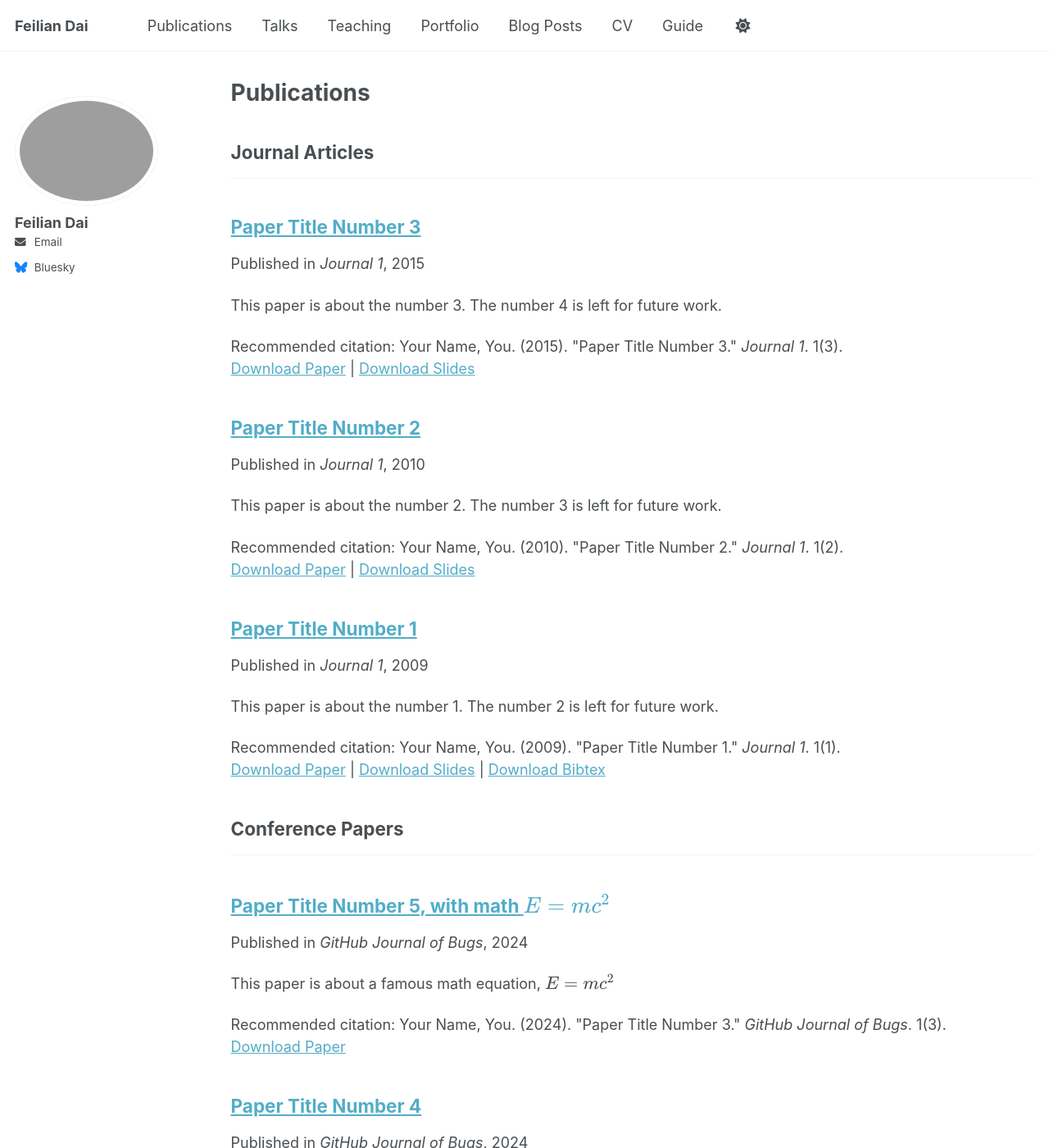
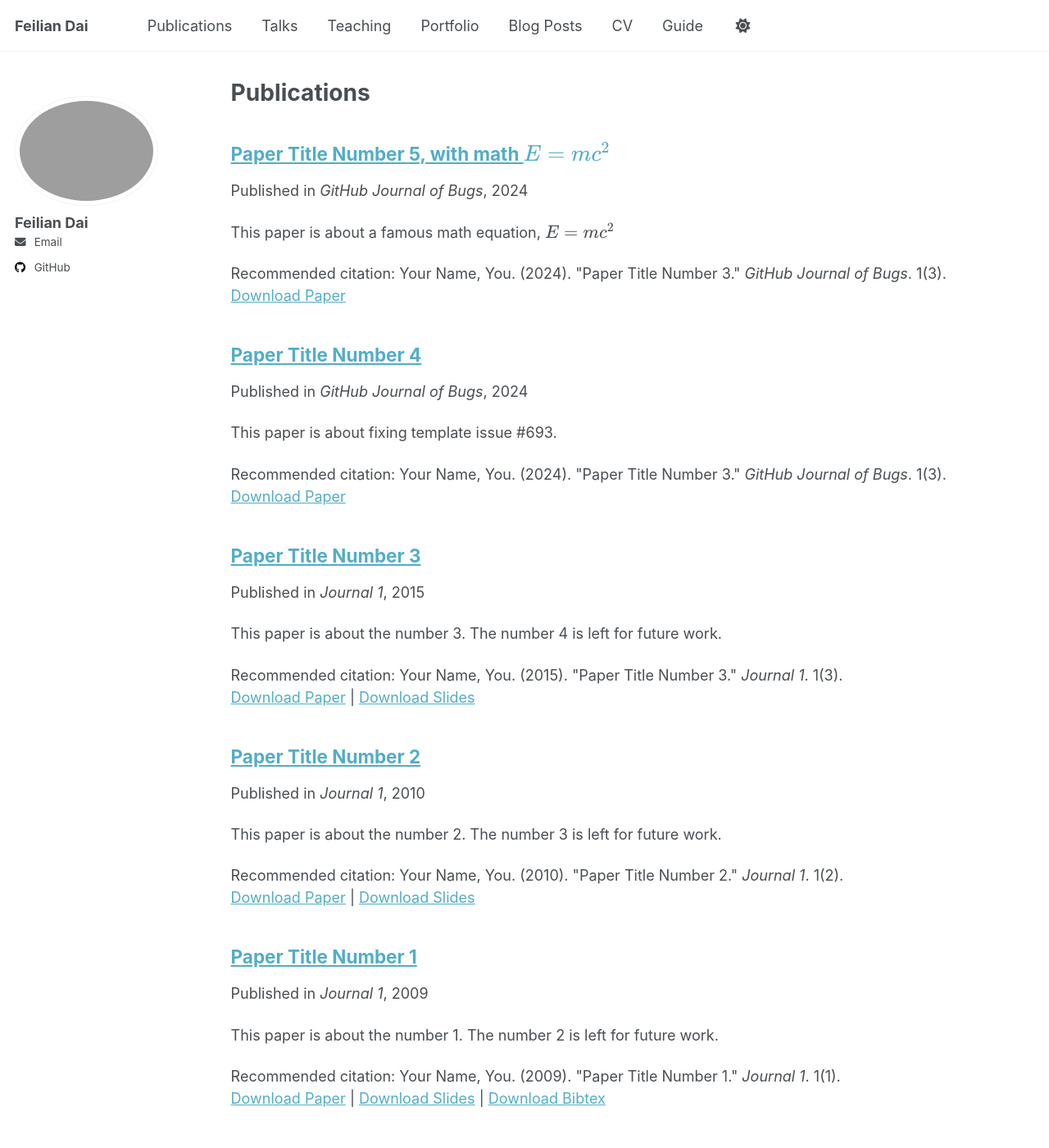
Before and after one commit to FeilianDai/FeilianDai.github.io, a Jekyll site: the page built from _pages/publications.html, in a window 1280 px wide and 1400 px high. Shown: the whole window at 82% size. Built offline with Jekyll 4.4.1, drawn with Linux system fonts in a browser that asks for light colours; a script that is not in the unit is left out; part of the change alters nothing that is shown; some of the changed text lies outside the part shown.

Commit message:
Update _config.yml

```diff
--- a/_config.yml
+++ b/_config.yml
@@ -49,13 +49,13 @@ author:
   # bitbucket        : # Username - Update with your username on the site
   # codepen          : # Username
   # dribbble         : # Username
-  # github           : "academicpages"
+  github           : "FeilianDai"
   # kaggle           : # Username
   # stackoverflow    : # User number or user number and name (i.e., use "1" or "1/jeff-atwood")
 
   # Social media
   artstation       : # Username
-  bluesky          : "bsky.app" # Replace this with you Bluesky username
+  bluesky          : #"bsky.app" # Replace this with you Bluesky username
   facebook         : # Username
   flickr           : # Username
   foursquare       : # Username
@@ -81,13 +81,13 @@ author:
   zhihu            : # Username
 
 # Publication Category - The following the list of publication categories and their headings
-publication_category:
-  books:
-    title: 'Books'
-  manuscripts:
-    title: 'Journal Articles'
-  conferences:
-    title: 'Conference Papers'
+# publication_category:
+#   books:
+#     title: 'Books'
+#   manuscripts:
+#     title: 'Journal Articles'
+#   conferences:
+#     title: 'Conference Papers'
 
 # Site Settings
 teaser                   :  # filename of teaser fallback teaser image placed in /images/ for social media previews
```
